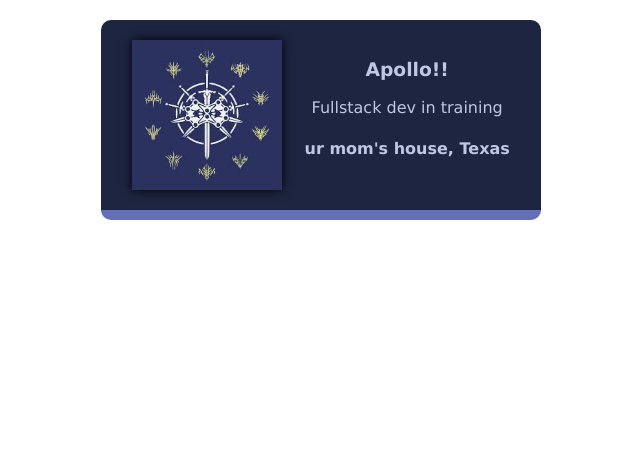
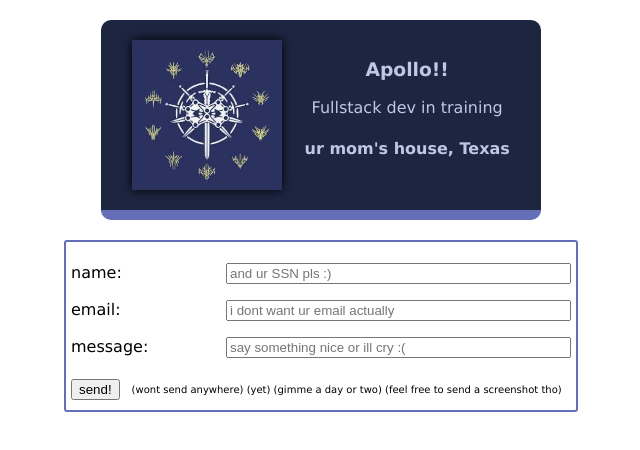
Before and after one commit to Lizard3000/Cardd, a website built with Vite: page index.html in a window 1280 px wide. Shown: the whole page, without its empty margins (319-959 px from the left). Built offline with nearby package versions, Linux system fonts and the light colour scheme.

Commit message:
added form

```diff
--- a/index.html
+++ b/index.html
@@ -1,6 +1,7 @@
-<html>
+<html lang="en-US">
     <head>
         <link rel="stylesheet" href="styles.css" />
+        <title>txt me '17776' for prize</title>
     </head>
     <body>
         <div class="card">
@@ -11,5 +12,27 @@
                 <h4 class="txt-hover">ur mom's house, Texas</h4>
             </div>
         </div>
+        <div class="baby's-first-form">
+            <form action="/my-handling-form-page" method="post">
+                <p class="inForm">
+                    <label for="name">name:</label>
+                    <input type="text" id="name" name="User Name" placeholder="and ur SSN pls :)" size="40"/>
+                </p>
+                <p class="inForm">
+                    <label for="mail">email:</label>
+                    <input type="email" id="mail" name="user_email" placeholder="i dont want ur email actually" size="40"/>
+                </p>
+                <p class="inForm">
+                    <label for="msg">message:</label>
+                    <input type="text" id="msg" name="user_message" placeholder="say something nice or ill cry :(" size="40"/>
+                </p>
+                <div class="btn-row">
+                    <button type="submit">send!</button>
+                    <p class="txt">(wont send anywhere) (yet) (gimme a day or two) (feel free to send a screenshot tho)</p>
+
+                </div>
+            </form>
+
+        </div>
     </body>
 </html>
--- a/styles.css
+++ b/styles.css
@@ -6,6 +6,7 @@ body {
     to your card.
     */
     font-family: Verdana, Geneva, Tahoma, sans-serif;
+    text-align: center;
 }
 
 .avatar {
@@ -40,6 +41,36 @@ body {
     text-shadow: 1px 0px 3px #7482b7;
 
 }
+
+form {
+    display: inline-block;
+    width: 500px;
+    /* Form outline */
+    margin: 20px;
+    padding: 5px;
+    border: 2px solid #656FB8;
+    border-radius: 3px;
+    text-align: left;
+  }
+
+.inForm {
+    display: flex;
+    flex-direction: row;
+    justify-content: space-between;
+    align-items: flex-start;
+}
+
+.btn-row {
+    display: flex;
+    align-items: center;
+    gap: 12px;
+
+}
+
+.txt {
+    font-size: 10px;
+}
+
 /*
 Stretch goals:
 Find other ways you can personalize
```
